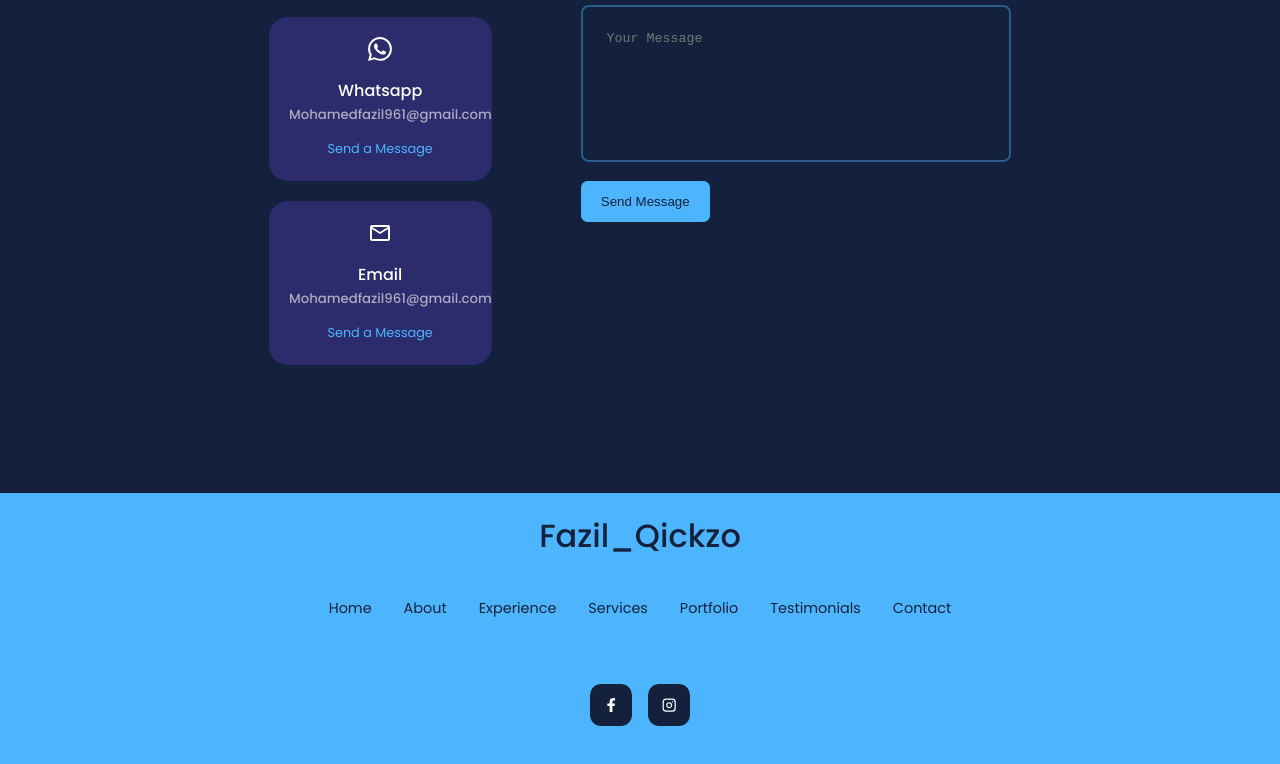
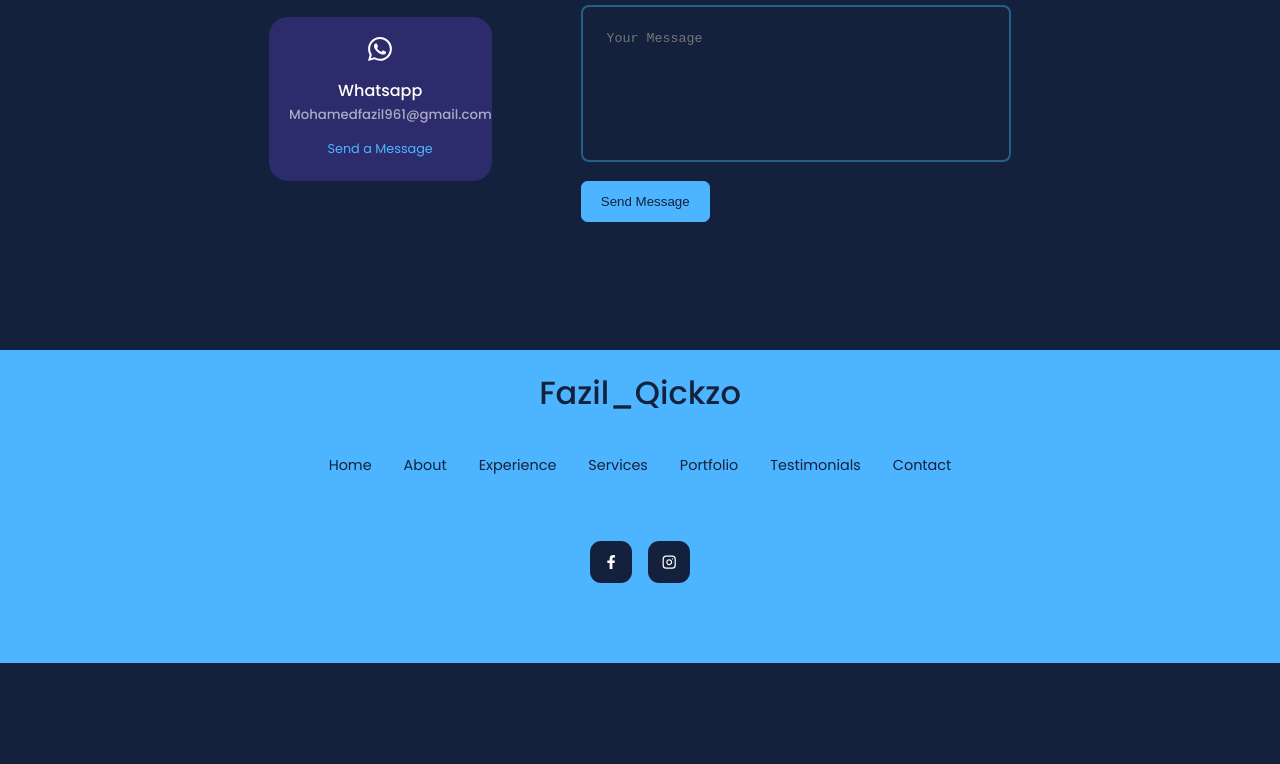
Before and after one commit to mohamedfazilk/React-Portfolio, a React (Create React App) app: page / in a window 1280 px wide. Shown: the part 5408-6172 px from the top of the page. After the commit the page ends 6071 px from the top, so only its background shows below. Built offline with nearby package versions, Linux system fonts and the light colour scheme.

Commit message:
remove contact extra cards

```diff
--- a/src/components/contact/Contact.jsx
+++ b/src/components/contact/Contact.jsx
@@ -38,12 +38,7 @@
             <a href="https://whatsapp.com/send?phone=8086447566" target='_blank'>Send a Message</a>
           </article>
 
-          <article className="contact__option">
-            < MdOutlineEmail   className='contact__option-icon '/>
-            <h4>Email</h4>
-            <h5>Mohamedfazil961@gmail.com</h5>
-            <a href="mailto:Mohamedfazil961@gmail.com" target='_blank'>Send a Message</a>
-          </article>
+
         </div>
 
 
```
